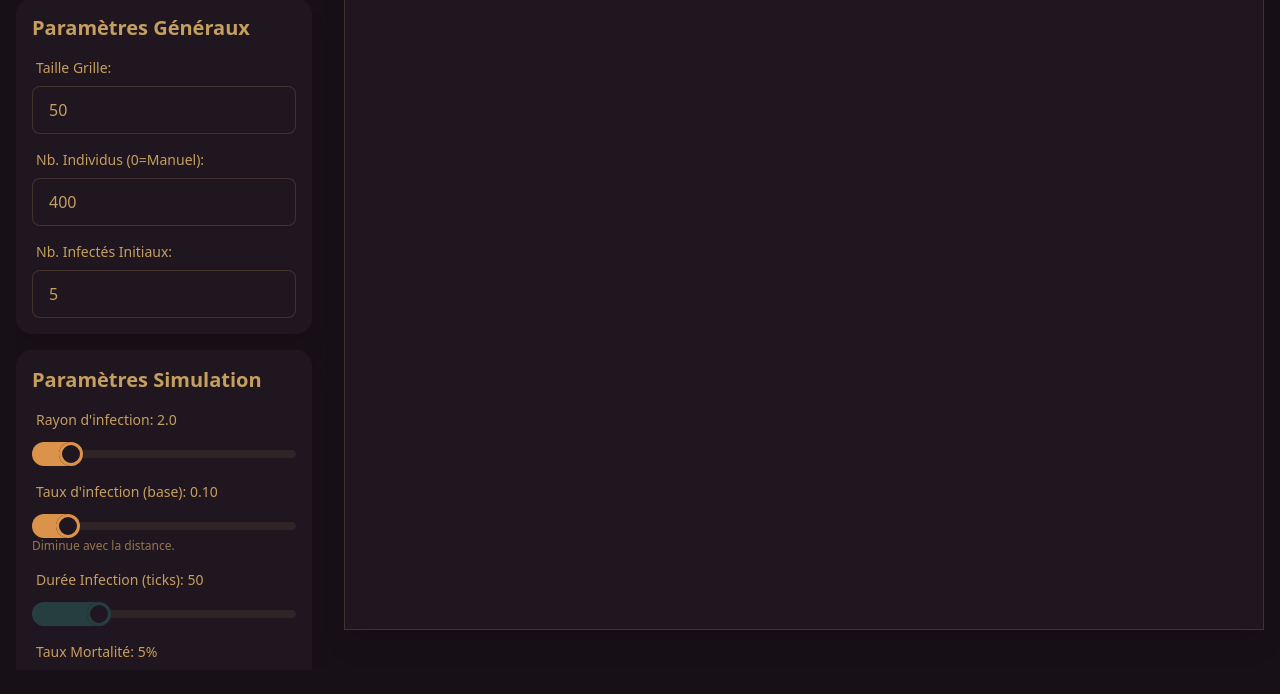
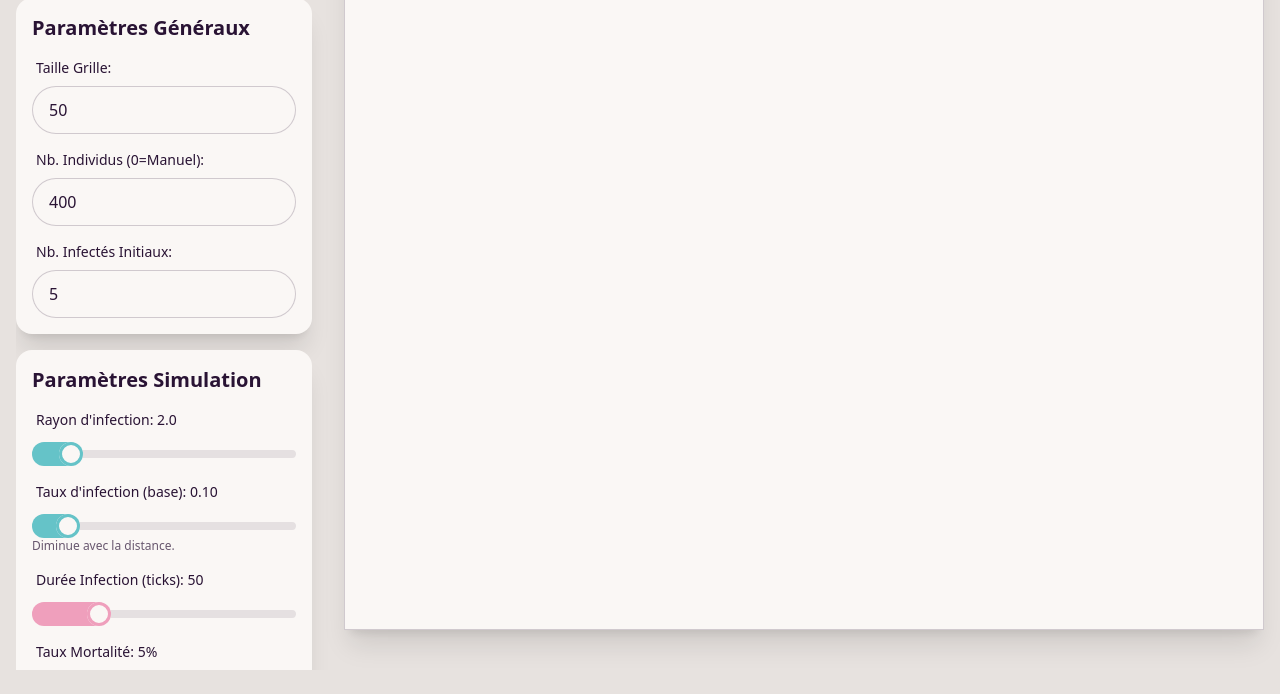
Before and after one commit to JeanJacquesSerpoul/contamination, a website: page index.html in a window 1280 px wide. Shown: the part 106-800 px from the top of the page. Drawn offline with nearby package versions, Linux system fonts and the light colour scheme.

Commit message:
Changement du thème de "coffee" à "cupcake" dans le fichier index.html et nettoyage des variables de couleur inutilisées dans styles.css

```diff
--- a/index.html
+++ b/index.html
@@ -1,5 +1,5 @@
 <!DOCTYPE html>
-<html lang="fr" data-theme="coffee">
+<html lang="fr" data-theme="cupcake">
 
 <head>
     <meta charset="UTF-8">
```
Also changed, not shown: styles.css.
